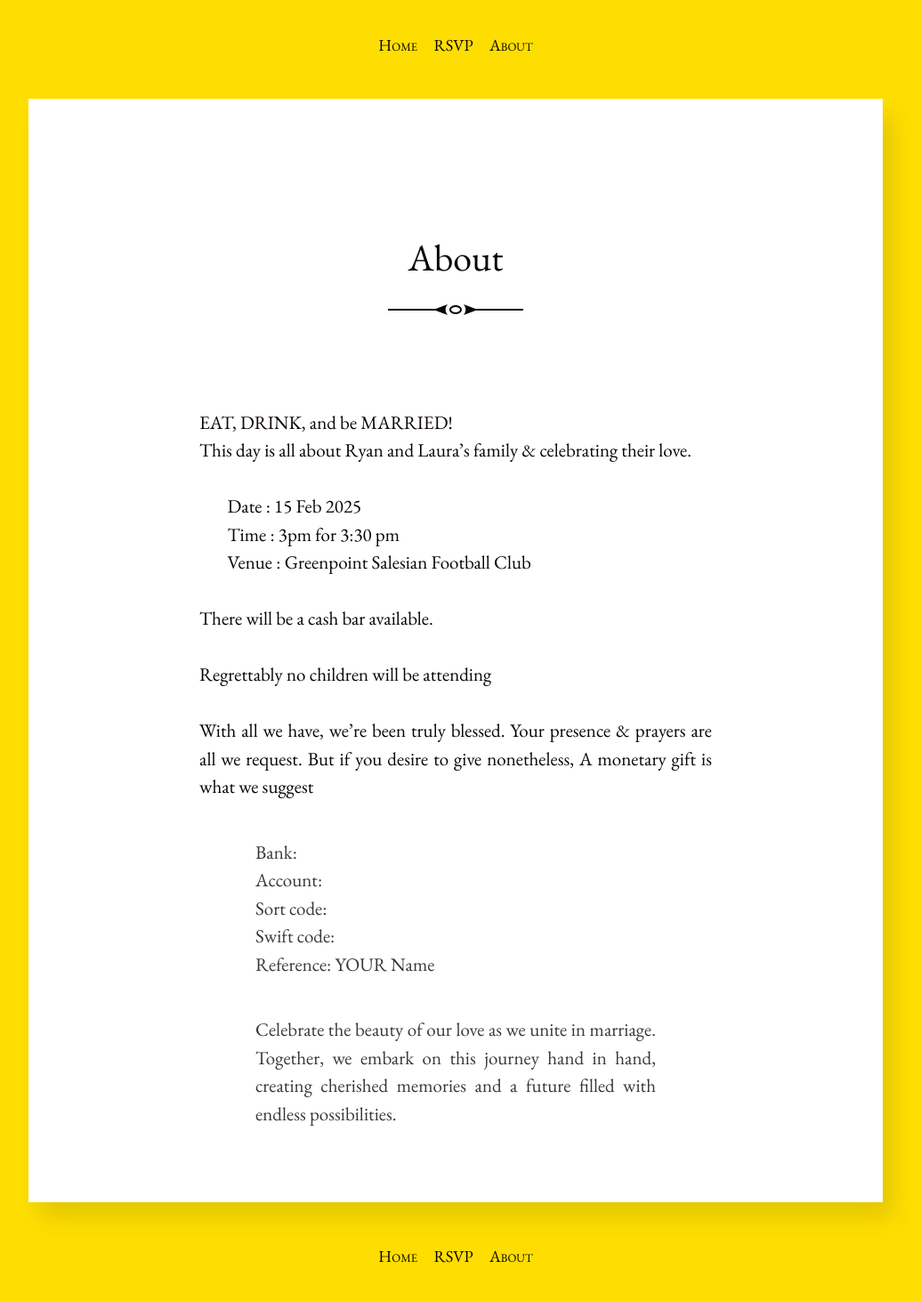
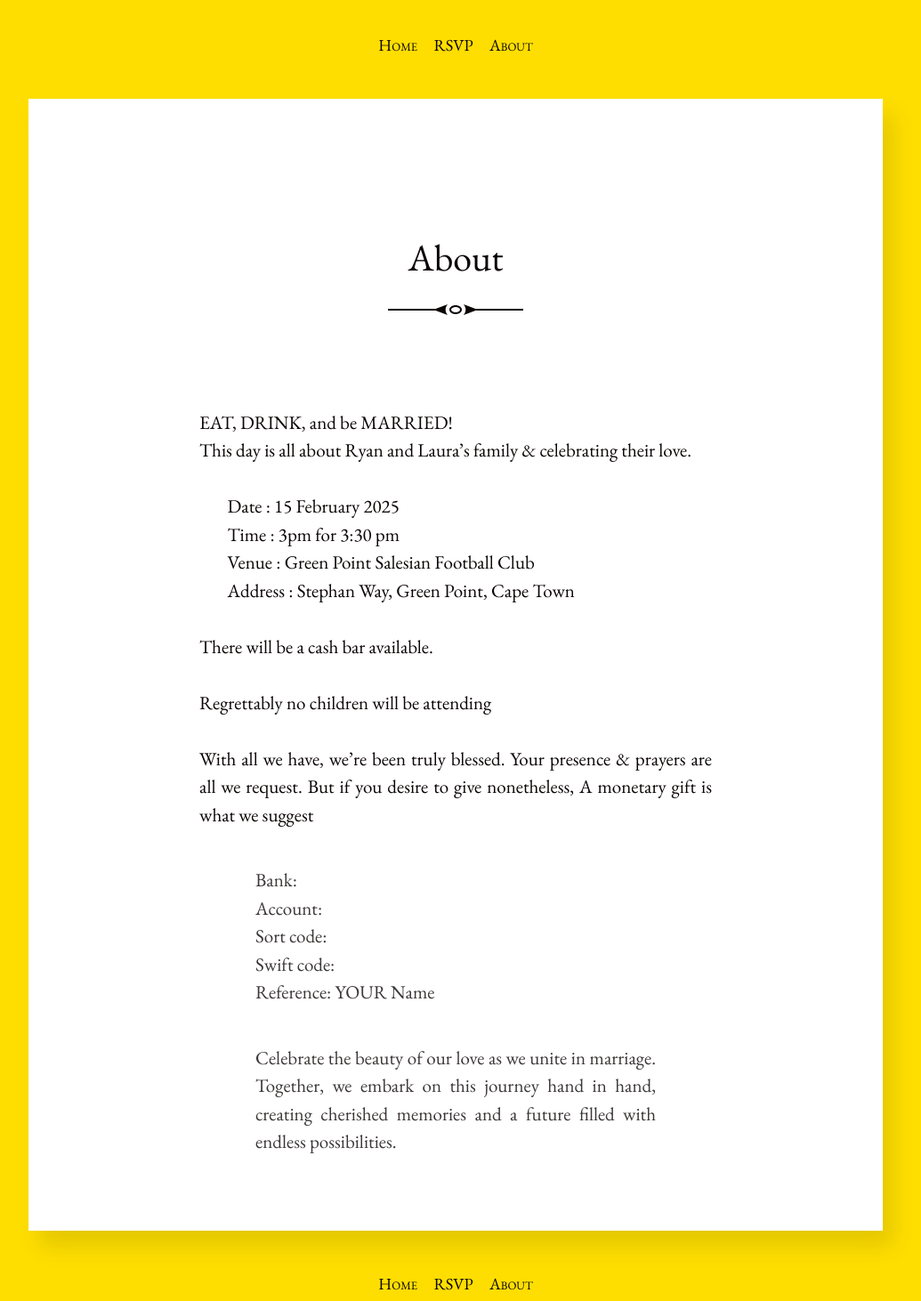
Before and after one commit to PoveyCelebration/PoveyCelebration.github.io, a Jekyll site: the page built from hitchens/about.md, in a window 1280 px wide. Shown: the whole page at 89% size, without its empty margins (128-1163 px from the left). Built offline with Jekyll 4.4.1, drawn with Linux system fonts in a browser that asks for light colours; before the commit the page ends 1430 px from its top, so only the background shows below that.

Commit message:
Update about.md

```diff
--- a/hitchens/about.md
+++ b/hitchens/about.md
@@ -8,11 +8,13 @@ This day is all about Ryan and Laura's family & celebrating their love.
 <br/>
 <br/>
 
-Date : 15 Feb 2025
+Date : 15 February 2025
 
 Time : 3pm for 3:30 pm
 
-Venue : Greenpoint Salesian Football Club
+Venue : Green Point Salesian Football Club
+
+Address : Stephan Way, Green Point, Cape Town
 <br/>
 <br/>
 There will be a cash bar available.
```
